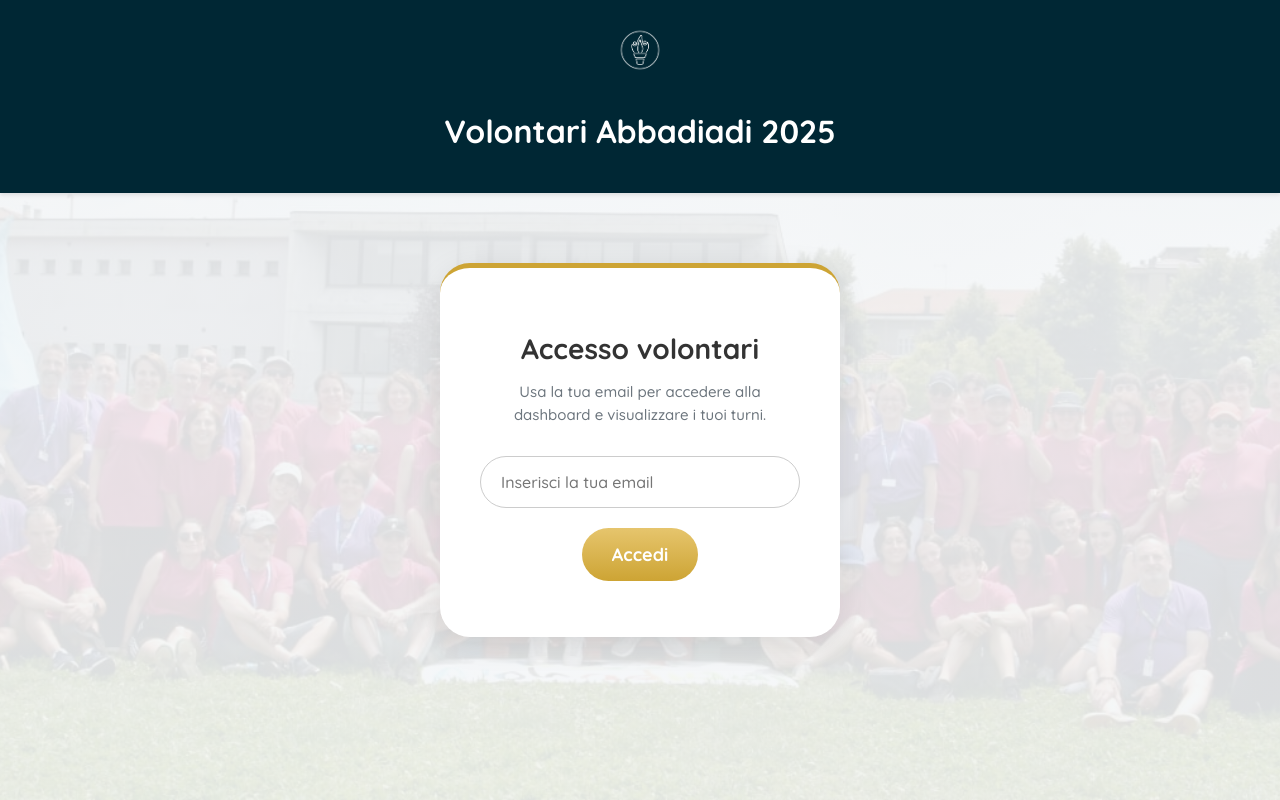
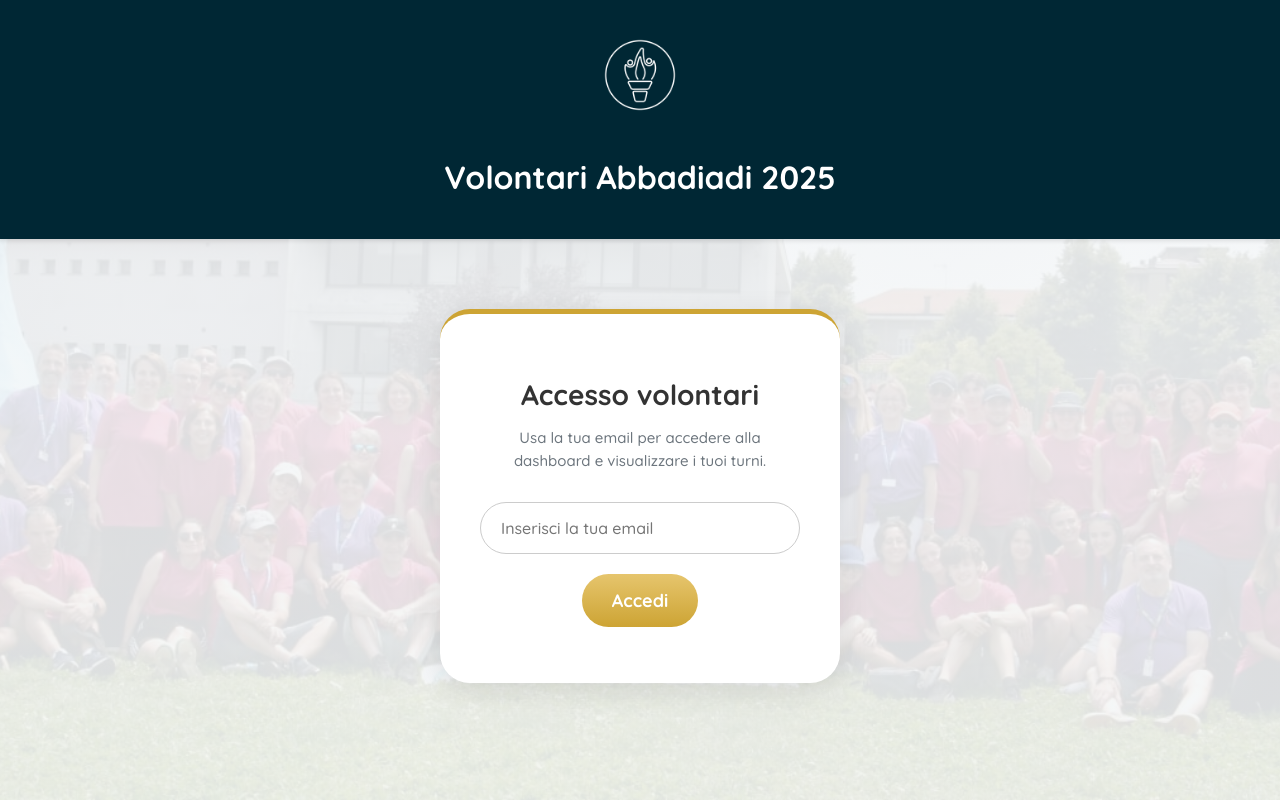
Before and after one commit to Abbadiadi/App-volontari, a plain HTML site: page index.html in a window 1280 px wide. Drawn offline with Linux system fonts and the light colour scheme.

Commit message:
Update style.css

```diff
--- a/style.css
+++ b/style.css
@@ -38,8 +38,8 @@ body {
 }
 
 .logo {
-    height: 60px; /* <-- Aumentata la dimensione come richiesto */
-    margin-bottom: 10px; /* <-- Aggiunto spazio SOTTO il logo (invece che a destra) */
+    height: 110px; /* <-- Aumentata la dimensione come richiesto */
+    margin-bottom: 6px; /* <-- Aggiunto spazio SOTTO il logo (invece che a destra) */
 }
 
 .container {
```
